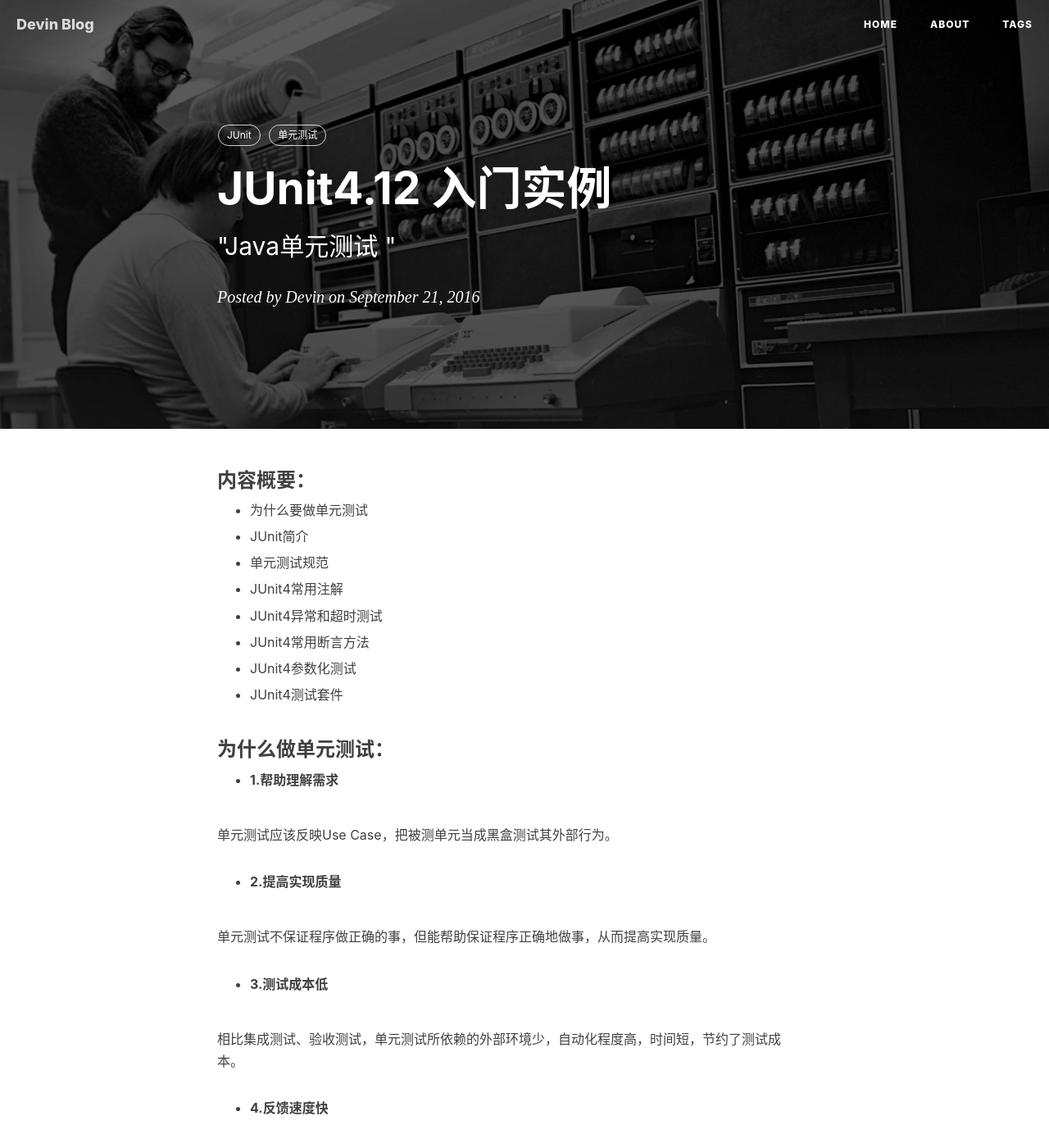
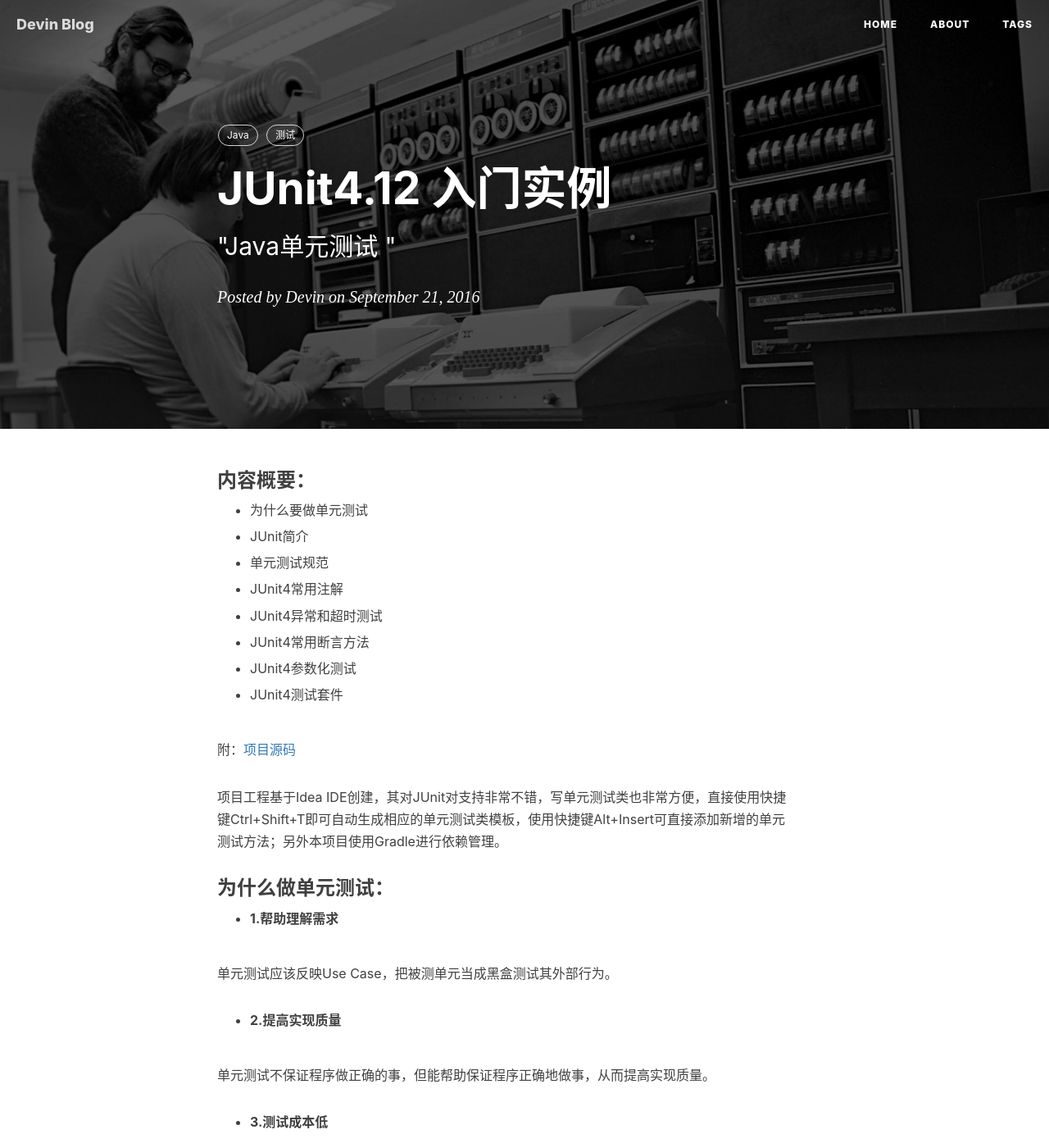
Before and after one commit to zhuifengshen/zhuifengshen.github.io, a Jekyll site: the page built from _posts/2016-09-21-junit4.12-tutorials-samples.md, in a window 1280 px wide and 1400 px high. Shown: the whole window at 82% size. Built offline with Jekyll 4.4.1, drawn with Linux system fonts in a browser that asks for light colours; nearby versions of some CDN libraries; comment, search, counter and statistics services are not loaded.

Commit message:
modified format

```diff
--- a/_posts/2016-09-21-junit4.12-tutorials-samples.md
+++ b/_posts/2016-09-21-junit4.12-tutorials-samples.md
@@ -6,8 +6,8 @@ date:       2016-09-21 20:00:00
 author:     "Devin"
 header-img: "img/leetcode-algorithm.jpg"
 tags:
-    - JUnit
-    - 单元测试
+    - Java
+    - 测试
 ---
 
 ### 内容概要：
@@ -27,6 +27,10 @@ tags:
 * JUnit4参数化测试
 
 * JUnit4测试套件
+
+附：[项目源码](https://github.com/zhuifengshen/Junit4Demo)
+
+项目工程基于Idea IDE创建，其对JUnit对支持非常不错，写单元测试类也非常方便，直接使用快捷键Ctrl+Shift+T即可自动生成相应的单元测试类模板，使用快捷键Alt+Insert可直接添加新增的单元测试方法；另外本项目使用Gradle进行依赖管理。
 
 ### 为什么做单元测试：
 
```
